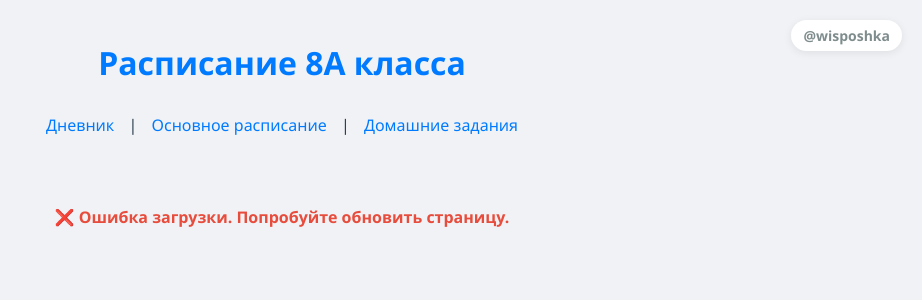
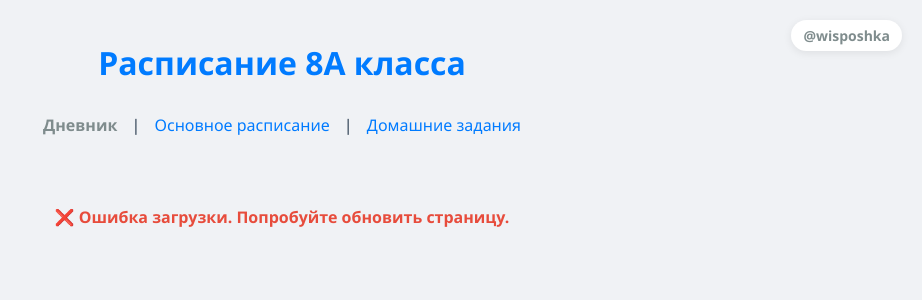
Before and after one commit to Damirland/muratov-damir, a Flask app: page / in a window 1280 px wide. Shown: the top 300 px of the page, without its empty margins (358-1280 px from the left). Run offline with Flask 3, Linux system fonts and the light colour scheme; data that the repository does not hold is empty; parts of the project's set-up code (start-up, migrations or seed data) failed here and were passed over; some libraries are stand-ins or nearby versions.

Commit message:
design fix

```diff
--- a/templates/index.html
+++ b/templates/index.html
@@ -224,7 +224,7 @@
 
     <h1>Расписание 8А класса</h1>
     <div style="text-align: center; margin-bottom: 20px;">
-        <a href="/" style="text-decoration: none; padding: 10px; color: #007bff;">Дневник</a> |
+        <span style="padding: 10px; color: #7f8c8d; font-weight: bold;">Дневник</span> |
         <a href="/main" style="text-decoration: none; padding: 10px; color: #007bff;">Основное расписание</a> |
         <a href="/homework" style="text-decoration: none; padding: 10px; color: #007bff;">Домашние задания</a>
     </div>
--- a/templates/main.html
+++ b/templates/main.html
@@ -226,7 +226,7 @@
     <h1>Основное расписание 8А класса</h1>
     <div style="text-align: center; margin-bottom: 20px;">
         <a href="/" style="text-decoration: none; padding: 10px; color: #007bff;">Дневник</a> |
-        <a href="/main" style="text-decoration: none; padding: 10px; color: #007bff;">Основное расписание</a> |
+        <span style="padding: 10px; color: #7f8c8d; font-weight: bold;">Основное расписание</span> |
         <a href="/homework" style="text-decoration: none; padding: 10px; color: #007bff;">Домашние задания</a>
     </div>
     <div class="timetable" id="timetableContainer">
```
